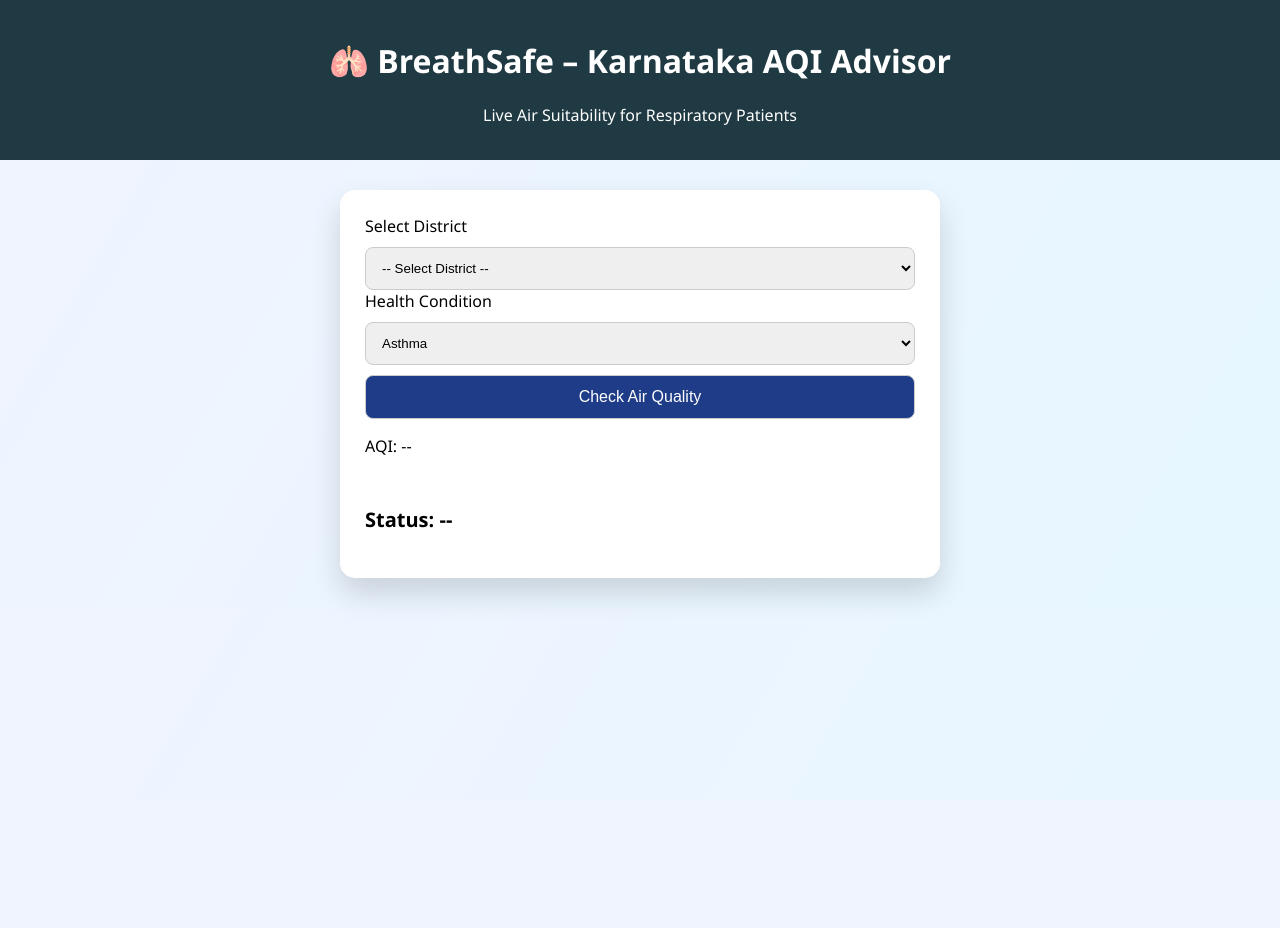
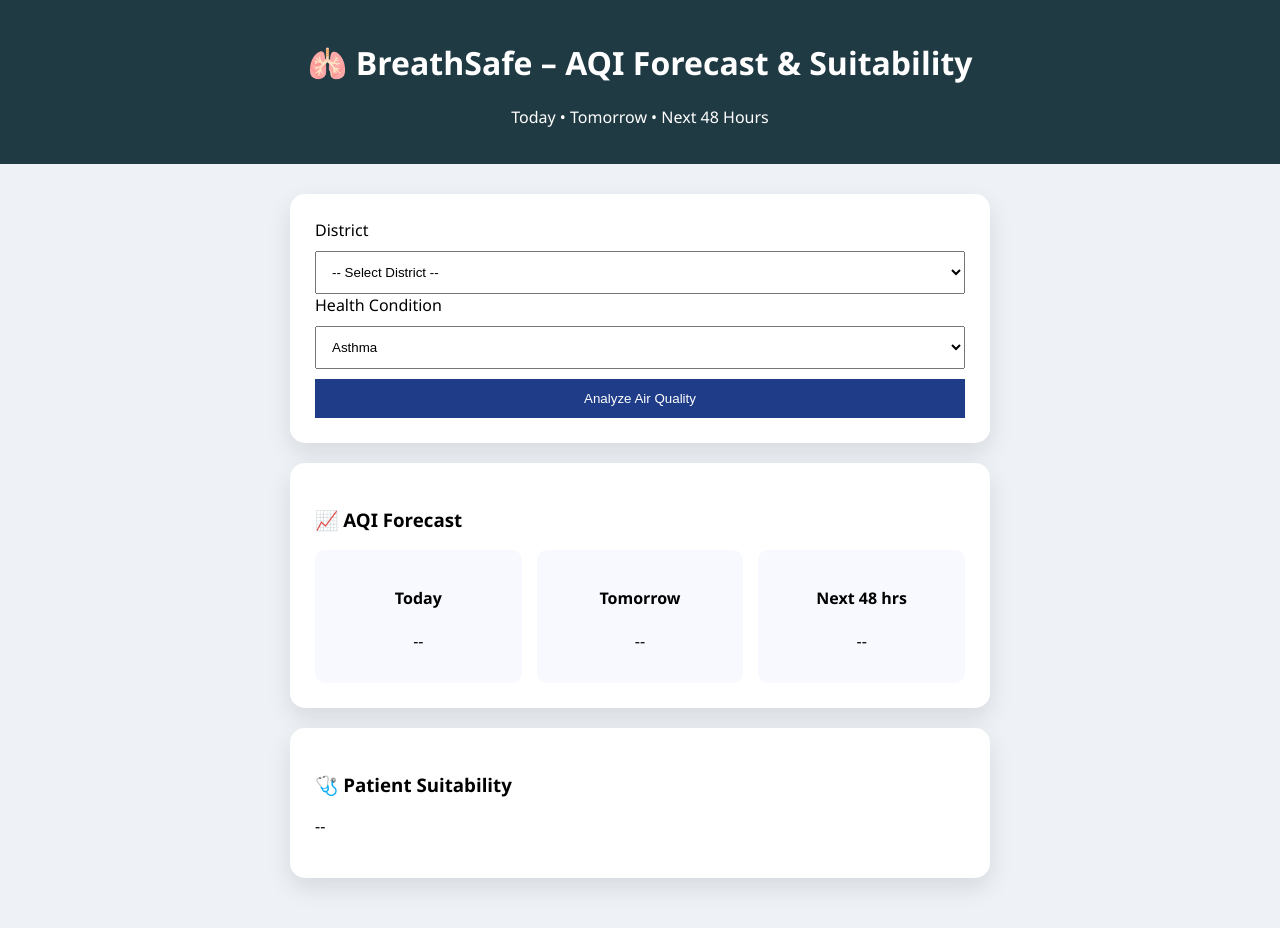
Before and after one commit to GowthamVeeraiah/Mini-Project-AQI, a Flask app: page / in a window 1280 px wide. Before the commit the page ends 608 px from the top, so only its background shows below. Run offline with Flask 3, Linux system fonts and the light colour scheme.

Commit message:
Update index.html for AQI Forecast System

```diff
--- a/templates/index.html
+++ b/templates/index.html
@@ -2,70 +2,57 @@
 <html lang="en">
 <head>
 <meta charset="UTF-8">
-<title>BreathSafe – Karnataka AQI Monitor</title>
+<title>BreathSafe – AQI Forecast System</title>
 
 <style>
 body{
-    font-family: "Segoe UI", sans-serif;
-    background: linear-gradient(120deg,#f0f4ff,#e6f7ff);
+    font-family:Segoe UI, sans-serif;
+    background:#eef2f7;
     margin:0;
 }
 header{
     background:#203a43;
     color:white;
-    padding:18px;
+    padding:20px;
     text-align:center;
 }
 .container{
+    max-width:700px;
+    margin:auto;
     padding:30px;
-    max-width:600px;
-    margin:auto;
 }
 .card{
     background:white;
     padding:25px;
     border-radius:15px;
-    box-shadow:0 15px 30px rgba(0,0,0,0.15);
-    transition:0.5s;
+    margin-bottom:20px;
+    box-shadow:0 10px 25px rgba(0,0,0,0.1);
 }
-select, button{
+select,button{
     width:100%;
     padding:12px;
     margin-top:10px;
-    border-radius:8px;
-    border:1px solid #ccc;
 }
 button{
     background:#1f3c88;
     color:white;
-    font-size:16px;
+    border:none;
     cursor:pointer;
 }
-button:hover{opacity:0.9}
-
-.status{
-    font-size:20px;
-    font-weight:bold;
-    margin-top:15px;
-}
-
 .good{color:#2ecc71}
 .moderate{color:#f1c40f}
 .poor{color:#e74c3c}
-
-.loader{
-    display:none;
-    text-align:center;
+.forecast{
+    display:grid;
+    grid-template-columns:repeat(3,1fr);
+    gap:15px;
     margin-top:15px;
 }
-
-.bar{
-    height:18px;
-    width:0%;
-    background:#2ecc71;
+.forecast div{
+    background:#f8f9ff;
+    padding:15px;
     border-radius:10px;
-    margin-top:10px;
-    transition:1s;
+    text-align:center;
 }
 </style>
 </head>
@@ -73,47 +60,28 @@ button:hover{opacity:0.9}
 <body>
 
 <header>
-    <h1>🫁 BreathSafe – Karnataka AQI Advisor</h1>
-    <p>Live Air Suitability for Respiratory Patients</p>
+<h1>🫁 BreathSafe – AQI Forecast & Suitability</h1>
+<p>Today • Tomorrow • Next 48 Hours</p>
 </header>
 
 <div class="container">
-<div class="card" id="card">
 
-<label>Select District</label>
+<div class="card">
+<label>District</label>
 <select id="city">
 <option value="">-- Select District --</option>
-<option>Bagalkote</option>
-<option>Ballari</option>
-<option>Belagavi</option>
-<option>Bengaluru Rural</option>
-<option>Bengaluru Urban</option>
-<option>Bidar</option>
-<option>Chamarajanagar</option>
-<option>Chikkaballapura</option>
-<option>Chikkamagaluru</option>
-<option>Chitradurga</option>
-<option>Dakshina Kannada</option>
-<option>Davanagere</option>
-<option>Dharwad</option>
-<option>Gadag</option>
-<option>Hassan</option>
-<option>Haveri</option>
-<option>Kalaburagi</option>
-<option>Kodagu</option>
-<option>Kolar</option>
-<option>Koppal</option>
-<option>Mandya</option>
-<option>Mysuru</option>
-<option>Raichur</option>
-<option>Ramanagara</option>
-<option>Shivamogga</option>
-<option>Tumakuru</option>
-<option>Udupi</option>
-<option>Uttara Kannada</option>
-<option>Vijayanagara</option>
-<option>Vijayapura</option>
-<option>Yadgir</option>
+<option>Bagalkote</option><option>Ballari</option><option>Belagavi</option>
+<option>Bengaluru Rural</option><option>Bengaluru Urban</option>
+<option>Bidar</option><option>Chamarajanagar</option>
+<option>Chikkaballapura</option><option>Chikkamagaluru</option>
+<option>Chitradurga</option><option>Dakshina Kannada</option>
+<option>Davanagere</option><option>Dharwad</option><option>Gadag</option>
+<option>Hassan</option><option>Haveri</option><option>Kalaburagi</option>
+<option>Kodagu</option><option>Kolar</option><option>Koppal</option>
+<option>Mandya</option><option>Mysuru</option><option>Raichur</option>
+<option>Ramanagara</option><option>Shivamogga</option><option>Tumakuru</option>
+<option>Udupi</option><option>Uttara Kannada</option>
+<option>Vijayanagara</option><option>Vijayapura</option><option>Yadgir</option>
 </select>
 
 <label>Health Condition</label>
@@ -123,72 +91,59 @@ button:hover{opacity:0.9}
 <option>Allergy</option>
 </select>
 
-<button onclick="checkAQI()">Check Air Quality</button>
+<button onclick="checkAQI()">Analyze Air Quality</button>
+</div>
 
-<div class="loader" id="loader">⏳ Checking air quality...</div>
+<div class="card">
+<h3>📈 AQI Forecast</h3>
+<div class="forecast">
+<div>
+<h4>Today</h4>
+<p id="today">--</p>
+</div>
+<div>
+<h4>Tomorrow</h4>
+<p id="tomorrow">--</p>
+</div>
+<div>
+<h4>Next 48 hrs</h4>
+<p id="next48">--</p>
+</div>
+</div>
+</div>
 
-<p id="aqiText">AQI: --</p>
-<div class="bar" id="bar"></div>
-<p class="status" id="status">Status: --</p>
+<div class="card">
+<h3>🩺 Patient Suitability</h3>
+<p id="suitability">--</p>
 <p id="advice"></p>
+</div>
 
-</div>
 </div>
 
 <script>
 function checkAQI(){
-    const city = cityEl.value;
-    if(city===""){ alert("Select a district"); return; }
-
-    loader.style.display="block";
-    bar.style.width="0%";
-
     fetch("/getAQI",{
         method:"POST",
         headers:{"Content-Type":"application/json"},
         body:JSON.stringify({
-            city: city,
-            condition: condition.value
+            city:city.value,
+            condition:condition.value
         })
     })
     .then(res=>res.json())
     .then(data=>{
-        loader.style.display="none";
-        aqiText.innerText="AQI: "+data.aqi;
+        today.innerText=data.today;
+        tomorrow.innerText=data.tomorrow;
+        next48.innerText=data.next48;
+
+        suitability.innerText="Suitability: "+data.suitability;
         advice.innerText=data.advice;
 
-        let percent = Math.min(data.aqi,200)/2;
-        bar.style.width=percent+"%";
-
-        if(data.aqi<=50){
-            status.innerText="Status: Safe";
-            status.className="status good";
-            bar.style.background="#2ecc71";
-            card.style.border="3px solid #2ecc71";
-        }
-        else if(data.aqi<=100){
-            status.innerText="Status: Moderate";
-            status.className="status moderate";
-            bar.style.background="#f1c40f";
-            card.style.border="3px solid #f1c40f";
-        }
-        else{
-            status.innerText="Status: Unsafe";
-            status.className="status poor";
-            bar.style.background="#e74c3c";
-            card.style.border="3px solid #e74c3c";
-        }
+        suitability.className =
+            data.suitability==="Suitable" ? "good" :
+            data.suitability==="Moderately Suitable" ? "moderate" : "poor";
     });
 }
-
-const cityEl=document.getElementById("city");
-const condition=document.getElementById("condition");
-const loader=document.getElementById("loader");
-const aqiText=document.getElementById("aqiText");
-const advice=document.getElementById("advice");
-const status=document.getElementById("status");
-const bar=document.getElementById("bar");
-const card=document.getElementById("card");
 </script>
 
 </body>
```
